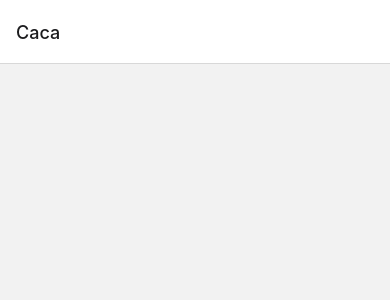
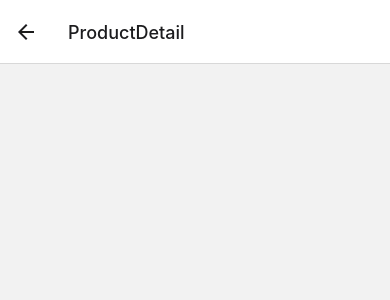
Before and after one commit to Juanchi36/RewardsApp, a React Native app: screen /ProductDetail in a window 390 px wide. Before the commit this address had no page. Shown: the top 300 px of the page. Built offline with nearby package versions, Linux system fonts and the light colour scheme.

Commit message:
feat: add stack navigation and aliases

```diff
--- a/App.tsx
+++ b/App.tsx
@@ -1,29 +1,8 @@
-/**
- * Sample React Native App
- * https://github.com/facebook/react-native
- *
- * @format
- */
-
 import React from 'react';
-
-import { NavigationContainer } from '@react-navigation/native';
-import { createNativeStackNavigator } from '@react-navigation/native-stack';
-
-const QRScanner = () => {
-  return <></>;
-};
+import { MainStack } from '@routing';
 
 function App(): JSX.Element {
-  const Stack = createNativeStackNavigator();
-
-  return (
-    <NavigationContainer>
-      <Stack.Navigator initialRouteName="Caca">
-        <Stack.Screen name="Caca" component={QRScanner} />
-      </Stack.Navigator>
-    </NavigationContainer>
-  );
+  return <MainStack />;
 }
 
 export default App;
--- a/babel.config.js
+++ b/babel.config.js
@@ -1,3 +1,17 @@
 module.exports = {
   presets: ['module:metro-react-native-babel-preset'],
+  plugins: [
+    [
+      'module-resolver',
+      {
+        root: ['./src'],
+        alias: {
+          '@components': './src/components',
+          '@helpers': './src/helpers',
+          '@routing': './src/routing',
+          '@screens': './src/screens',
+        },
+      },
+    ],
+  ],
 };
--- /dev/null
+++ b/src/routing/index.tsx
@@ -0,0 +1,35 @@
+import React, { FunctionComponent } from 'react';
+import { NavigationContainer } from '@react-navigation/native';
+import { createNativeStackNavigator } from '@react-navigation/native-stack';
+import { Home, ProductDetail } from '@screens';
+import { StackParamList } from './types';
+import styled from 'styled-components/native';
+
+/**
+ * Styled components
+ */
+
+const SafeArea = styled.SafeAreaView`
+  flex: 1;
+`;
+
+/**
+ * Constants
+ */
+
+const Stack = createNativeStackNavigator<StackParamList>();
+
+/**
+ * MainStack
+ */
+
+export const MainStack: FunctionComponent = () => (
+  <SafeArea>
+    <NavigationContainer>
+      <Stack.Navigator initialRouteName="Home">
+        <Stack.Screen name="Home" component={Home} />
+        <Stack.Screen name="ProductDetail" component={ProductDetail} />
+      </Stack.Navigator>
+    </NavigationContainer>
+  </SafeArea>
+);
--- /dev/null
+++ b/src/routing/types.ts
@@ -0,0 +1,25 @@
+/**
+ * Types
+ */
+
+export interface ProductDetailScreenParams {
+  id: string;
+  createdAt: string;
+  product: string;
+  points: number;
+  is_redemption: boolean;
+  image: string;
+  from_account_id?: number;
+  to_account_id?: number;
+  amount?: number;
+  verification_code?: string;
+  reason?: string;
+  query?: string;
+  variables?: object | null;
+  operationName?: string | null;
+}
+
+export type StackParamList = {
+  Home: undefined;
+  ProductDetail: ProductDetailScreenParams;
+};
--- /dev/null
+++ b/src/screens/Home/index.tsx
@@ -0,0 +1,5 @@
+import React from 'react';
+
+export const Home = () => {
+  return <></>;
+};
--- /dev/null
+++ b/src/screens/ProductDetail/index.tsx
@@ -0,0 +1,5 @@
+import React from 'react';
+
+export const ProductDetail = () => {
+  return <></>;
+};
--- /dev/null
+++ b/src/screens/index.ts
@@ -0,0 +1,2 @@
+export * from './Home';
+export * from './ProductDetail';
```
Also changed, not shown: package.json (+7 -1 lines), tsconfig.json (+27 -1 lines), 1 other file (tests, documents, lock files or other folders).
